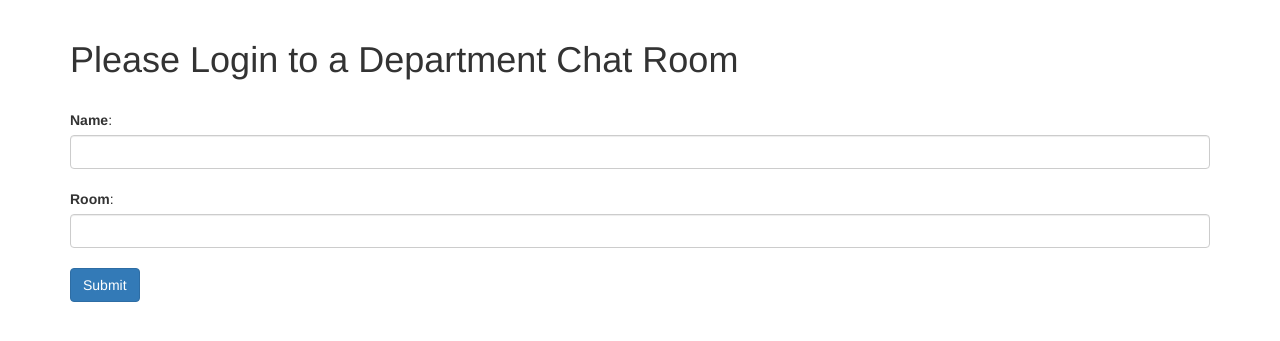
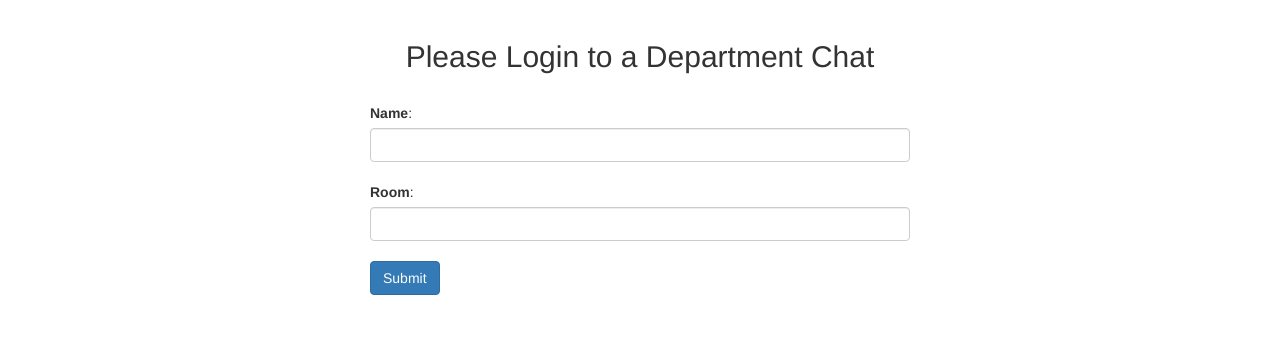
Before and after one commit to kaistullich/Ticket-System, a Python web app: template src/templates/chat_login.html in a window 1280 px wide. Shown: the part 52-393 px from the top of the page. Run offline with Jinja, Linux system fonts and the light colour scheme; the template is opened without the code that fills it, so the values that code supplies are empty, except form fields; tables that the repository leaves empty hold one stand-in row (values such as "Sample post"); form fields are guessed from the names that the template uses; some libraries are stand-ins or nearby versions.

Commit message:
created col-lg-6 with 3 offset for chat login

```diff
--- a/src/templates/chat_login.html
+++ b/src/templates/chat_login.html
@@ -7,7 +7,8 @@
     </head>
     <body>
     <div class="container">
-            <h1>Please Login to a Department Chat Room</h1>
+        <div class="col-lg-6 col-lg-offset-3">
+            <h2 class="text-center">Please Login to a Department Chat</h2>
             <div class="form-group">
                 <form method="POST">
                     {{ form.hidden_tag() }}
@@ -24,6 +25,7 @@
                 </form>
             </div>
         </div>
+    </div>
     </body>
     </html>
 {% endblock %}
```
Lines whose indentation alone changed are shown as unchanged.
